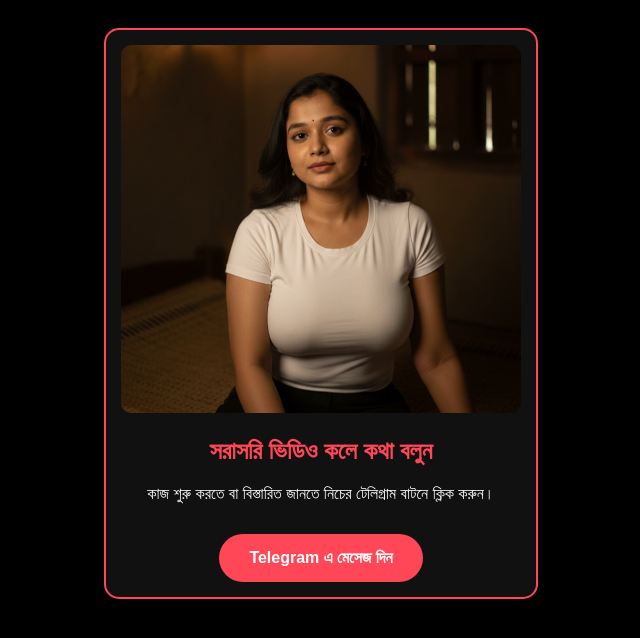
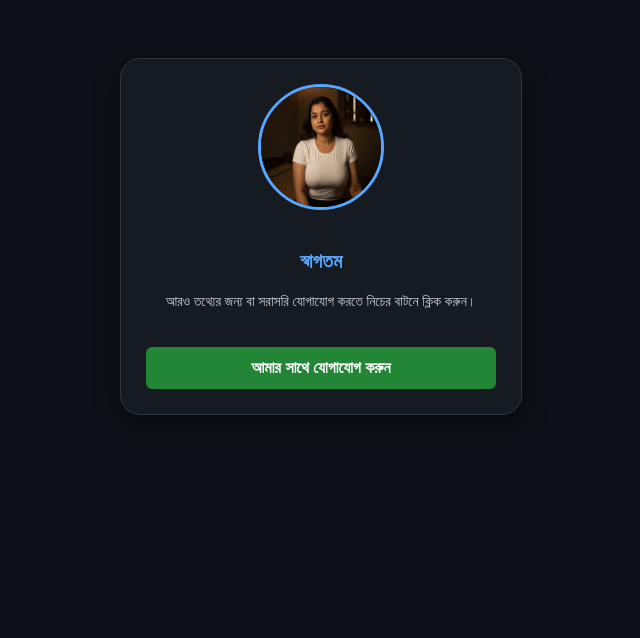
Before and after one commit to securedev77-prog/service, a plain HTML site: page index.html in a window 1280 px wide. Shown: the whole page, without its empty margins (319-959 px from the left). Drawn offline with Linux system fonts and the light colour scheme.

Commit message:
Update index.html

```diff
--- a/index.html
+++ b/index.html
@@ -1,20 +1,34 @@
-
 <!DOCTYPE html>
 <html lang="bn">
 <head>
     <meta charset="UTF-8">
     <meta name="viewport" content="width=device-width, initial-scale=1.0">
-    <title>Contact Now</title>
+    <title>Personal Portfolio</title>
 </head>
-<body style="background-color: #000; color: white; text-align: center; font-family: sans-serif; padding: 20px;">
-    <div style="max-width: 400px; margin: auto; border: 2px solid #ff4757; border-radius: 15px; padding: 15px; background: #111;">
-        <img src="target.jpg" alt="Profile" style="width: 100%; border-radius: 10px;">
-        <h2 style="color: #ff4757;">সরাসরি ভিডিও কলে কথা বলুন</h2>
-        <p>কাজ শুরু করতে বা বিস্তারিত জানতে নিচের টেলিগ্রাম বাটনে ক্লিক করুন।</p>
+<body style="background-color: #0d1117; color: #c9d1d9; text-align: center; font-family: 'Segoe UI', Tahoma, Geneva, Verdana, sans-serif; padding: 50px 20px;">
 
-        <a href="https://t.me/YOUR_TELEGRAM_ID" style="background-color: #ff4757; color: white; padding: 15px 30px; text-decoration: none; border-radius: 50px; font-weight: bold; display: inline-block; margin-top: 15px;">
-            Telegram এ মেসেজ দিন
-        </a>
+    <div style="max-width: 350px; margin: auto; background: #161b22; border: 1px solid #30363d; border-radius: 20px; padding: 25px; box-shadow: 0 8px 24px rgba(0,0,0,0.5);">
+
+        <img src="target.jpg" alt="Profile" style="width: 120px; height: 120px; border-radius: 50%; border: 3px solid #58a6ff; margin-bottom: 15px;">
+
+        <h2 style="color: #58a6ff; font-size: 20px;">স্বাগতম</h2>
+        <p style="font-size: 14px; line-height: 1.6;">আরও তথ্যের জন্য বা সরাসরি যোগাযোগ করতে নিচের বাটনে ক্লিক করুন।</p>
+
+        <button id="tgBtn" style="background-color: #238636; color: white; padding: 12px 25px; border: none; border-radius: 6px; font-weight: 600; cursor: pointer; font-size: 16px; width: 100%; margin-top: 20px;">
+            আমার সাথে যোগাযোগ করুন
+        </button>
     </div>
+
+    <script>
+        // আপনার টেলিগ্রাম লিঙ্কটিকে Base64 করে এখানে দিন যাতে গুগল বট বুঝতে না পারে
+        // উদাহরণ: https://t.me/YOUR_TELEGRAM_ID কে এনকোড করলে নিচের মতো দেখাবে
+        const encodedUrl = "aHR0cHM6Ly90Lm1lL1lPVVJfVEVMRUdSQU1fSUQ=";
+
+        document.getElementById("tgBtn").onclick = function() {
+            const decodedUrl = atob(encodedUrl);
+            window.location.href = decodedUrl;
+        };
+    </script>
+
 </body>
 </html>
```
